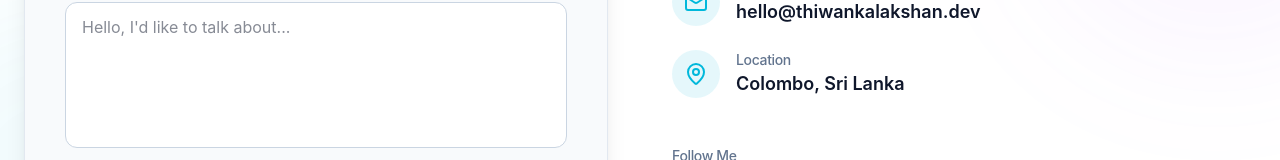
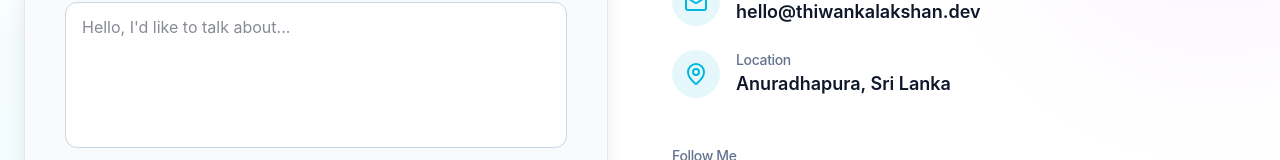
Before and after one commit to ThiwankaLakshan/Portfolio, a React (Vite) app: page / in a window 1280 px wide. Shown: the part 5600-5760 px from the top of the page. Built offline with nearby package versions, Linux system fonts and the light colour scheme.

Commit message:
fixed Location

```diff
--- a/src/components/Contact.jsx
+++ b/src/components/Contact.jsx
@@ -170,7 +170,7 @@ const Contact = () => {
                                 <div>
                                     <h4 className="text-sm font-medium text-slate-500 dark:text-slate-400">Location</h4>
                                     <p className="text-lg font-semibold text-slate-900 dark:text-white">
-                                        Colombo, Sri Lanka
+                                        Anuradhapura, Sri Lanka
                                     </p>
                                 </div>
                             </div>
```
